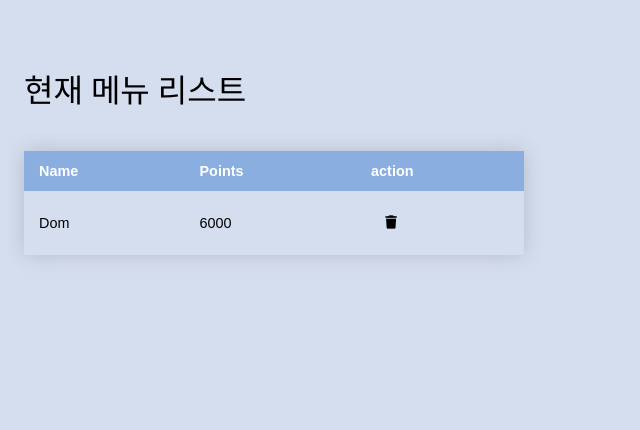
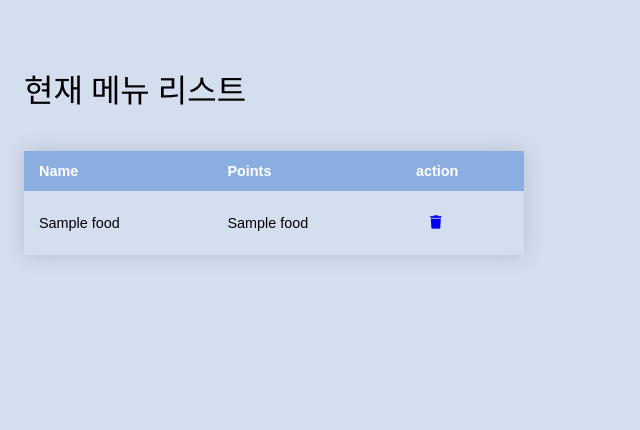
Before and after one commit to Kimmoongi0320/Webclient, a Flask app: template templates/add.html in a window 1280 px wide. Shown: the part 70-500 px from the top of the page, without its empty margins (0-640 px from the left). Run offline with Flask 3, Linux system fonts and the light colour scheme; the template is opened without the code that fills it: most values are stand-ins (such as "Sample title", 1, 10 or a date in 2020); some libraries are stand-ins or nearby versions.

Commit message:
api전 마지막 커밋

```diff
--- a/main.py
+++ b/main.py
@@ -1,9 +1,13 @@
 from flask import Flask, url_for, redirect, render_template, request, flash
 from flask_sqlalchemy import SQLAlchemy
+from sqlalchemy import Table, Column, Integer, String, MetaData, select, delete, insert
+import random
+
 app = Flask(__name__)
 app.config["SQLALCHEMY_DATABASE_URI"] = "sqlite:///members.db"
 db = SQLAlchemy(app)
 app.secret_key = "kmg010320"
+meta = MetaData()
 
 
 class User(db.Model):
@@ -12,8 +16,10 @@
     user_id = db.Column(db.String, nullable=False)
     password = db.Column(db.String, nullable=False)
 
+
 with app.app_context():
     db.create_all()
+
 
 @app.route("/")
 def home():
@@ -38,13 +44,14 @@
     else:
         with app.app_context():
 
-            class Food(db.Model):
-                __tablename__ = new_name
-                id = db.Column(db.Integer, primary_key=True)
-                type = db.Column(db.String, nullable=False)
-                food_name = db.Column(db.String, nullable=False)
-
-            db.create_all()
+            food_table = Table(
+                new_name,
+                meta,
+                Column("id", Integer, primary_key=True),
+                Column("type", String, nullable=False),
+                Column("food_name", String, nullable=False),
+            )
+            meta.create_all(bind=db.engine)
             # 기본 음식 데이터 계정 생성할떄 추가
             new_users_data = [
                 {"type": "중식", "food_name": "짜장면"},
@@ -63,9 +70,11 @@
                 {"type": "한식", "food_name": "김치찜"},
             ]
             for data in new_users_data:
-                new_user = Food(type=data["type"], food_name=data["food_name"])
-                db.session.add(new_user)
-            db.session.commit()
+                db.session.execute(
+                    food_table.insert().values(
+                        type=data["type"], food_name=data["food_name"]
+                    )
+                )
 
             user_to_add = User(name=new_name, user_id=new_id, password=new_password)
             db.session.add(user_to_add)
@@ -103,19 +112,91 @@
 def my_info(username):
     return render_template("my_info.html", name=username)
 
-#개인정보 수정 내용 반영
-@app.route('/change/<username>',methods=['POST'])
+
+# 개인정보 수정 내용 반영
+@app.route("/change/<username>", methods=["POST"])
 def change(username):
-    newid = request.form.get('newid')
-    newpass = request.form.get('newpass')
+    newid = request.form.get("newid")
+    newpass = request.form.get("newpass")
     with app.app_context():
-        db.session.query(User).filter_by(name =username).update({"user_id":newid,"password":newpass})
+        db.session.query(User).filter_by(name=username).update(
+            {"user_id": newid, "password": newpass}
+        )
         db.session.commit()
     flash("개인정보가 변경되었습니다.")
-    return redirect(url_for('my_info',username = username))
+    return redirect(url_for("my_info", username=username))
 
+
+# 음식추가 페이지
+@app.route("/add/<username>")
+def add(username):
+    table_name = username
+    food_table = Table(table_name, meta, autoload_with=db.engine)
+    query = select(food_table)
+    result = db.session.execute(query)
+    result_list = [row for row in result]
+    # 음식 종류 별로 정렬 하기
+    sorted_result = sorted(result_list, key=lambda x: x[1])
+    return render_template("add.html", foods=sorted_result, name=username)
+
+
+# 음식 삭제
+@app.route("/delete/<username>/<id>")
+def delete_food(username, id):
+    with app.app_context():
+        table_name = username
+        food_table = Table(table_name, meta, autoload_with=db.engine)
+        condition = food_table.c.id == id
+        delete_query = delete(food_table).where(condition)
+        db.session.execute(delete_query)
+        db.session.commit()
+        return redirect(url_for("add", username=username))
+
+
+# 음식 추가
+@app.route("/add_food/<username>", methods=["POST"])
+def add_food(username):
+    new_food_type = request.form.get("foodType")
+    new_food_name = request.form.get("food_name")
+    with app.app_context():
+        table_name = username
+        food_table = Table(table_name, meta, autoload_with=db.engine)
+        new_food_data = {"type": new_food_type, "food_name": new_food_name}
+        insert_stmt = insert(food_table).values(new_food_data)
+
+        # 실행
+        db.session.execute(insert_stmt)
+        db.session.commit()
+
+        return redirect(url_for("add", username=username))
+
+
+@app.route("/store/<username>", methods=["POST"])
+def store(username):
+    foodtype = request.form.get("foodType")
+    if foodtype == "전체":
+        table_name = username
+        food_table = Table(table_name, meta, autoload_with=db.engine)
+        query = select(food_table.c.food_name)
+        result = db.session.execute(query)
+        food_names = [row[0] for row in result]
+        try:
+            random_food = random.choice(food_names)
+        except IndexError:
+            random_food = "데이터 없음"
+        return render_template("food.html", food=random_food, name=username)
+    else:
+        table_name = username
+        food_table = Table(table_name, meta, autoload_with=db.engine)
+        query = select(food_table.c.food_name).where(food_table.c.type == foodtype)
+        result = db.session.execute(query)
+        food_names = [row[0] for row in result]
+        try:
+            random_food = random.choice(food_names)
+        except IndexError:
+            random_food = "데이터 없음"
+        return render_template("food.html", food=random_food, name=username)
 
 
 if __name__ == "__main__":
-
     app.run(debug=True)
--- a/templates/add.html
+++ b/templates/add.html
@@ -12,15 +12,17 @@
   </head>
   <body>
     <header id="recommand_header">
-      <div style="display: flex; align-items: center;">
-      <img src="../static/img/food.png" style="height: 50px;" alt="">
-      <h1 id="recommand_title">오늘의 메뉴!</h1>
+      <div style="display: flex; align-items: center">
+        <img src="../static/img/food.png" style="height: 50px" alt="" />
+        <h1 id="recommand_title">오늘의 메뉴!</h1>
       </div>
       <nav>
-        <a href="#" id="menu">Home</a>
-        <a href="#" id="menu">Logout</a>
-        <a href="#" id="menu">내 정보 수정</a>
-        <a href="#" id="menu">메뉴 추가</a>
+        <a href="{{url_for('menu',username = name)}}" id="menu">Home</a>
+        <a href="{{url_for('home')}}" id="menu">Logout</a>
+        <a href="{{url_for('my_info',username=name)}}" id="menu"
+          >내 정보 수정</a
+        >
+        <a href="{{url_for('add',username=name)}}" id="menu">메뉴 추가</a>
       </nav>
     </header>
     <div class="section">
@@ -34,15 +36,20 @@
           </tr>
         </thead>
         <tbody>
+          {%for food in foods%}
           <tr>
-            <td>Dom</td>
-            <td>6000</td>
+            <td>{{food[1]}}</td>
+            <td>{{food[2]}}</td>
             <td>
               <button id="delete_button">
-                <i class="fa-solid fa-trash"></i>
+                <a
+                  href="{{url_for('delete_food',username = name,id = food[0])}}"
+                  ><i class="fa-solid fa-trash"></i
+                ></a>
               </button>
             </td>
           </tr>
+          {%endfor%}
         </tbody>
       </table>
     </div>
@@ -56,7 +63,11 @@
       "
     >
       <h1 style="margin-top: 80px; font-weight: 600">메뉴 추가하기</h1>
-      <form action="" id="recommand_form">
+      <form
+        action="{{url_for('add_food',username=name)}}"
+        id="recommand_form"
+        method="post"
+      >
         <select
           class="form-select"
           id="foodTypeSelect"
@@ -69,14 +80,19 @@
           "
         >
           <option value="wrong">음식 종류를 선택하세요</option>
-          <option value="전체">전체</option>
           <option value="일식">일식</option>
           <option value="중식">중식</option>
           <option value="한식">한식</option>
           <option value="양식">양식</option></select
         ><br />
-        <input id="add_input" type="text" placeholder="음식 이름 입력" /> <br />
-        <button id="add_button">메뉴 추가하기</button>
+        <input
+          id="add_input"
+          name="food_name"
+          type="text"
+          placeholder="음식 이름 입력"
+        />
+        <br />
+        <button id="add_button" type="submit">메뉴 추가하기</button>
       </form>
     </div>
   </body>
--- a/templates/my_info.html
+++ b/templates/my_info.html
@@ -24,7 +24,7 @@
         <a href="{{url_for('my_info',username=name)}}" id="menu"
           >내 정보 수정</a
         >
-        <a href="#" id="menu">메뉴 추가</a>
+        <a href="{{url_for('add',username=name)}}" id="menu">메뉴 추가</a>
       </nav>
     </header>
     <h1 style="margin-top: 140px; font-weight: 500">내 정보 수정</h1>
```
Also changed, not shown: templates/food.html (+10 -6 lines), templates/recommand.html (+18 -3 lines), templates/store.html (+9 -7 lines), instance/members.db (deleted).
